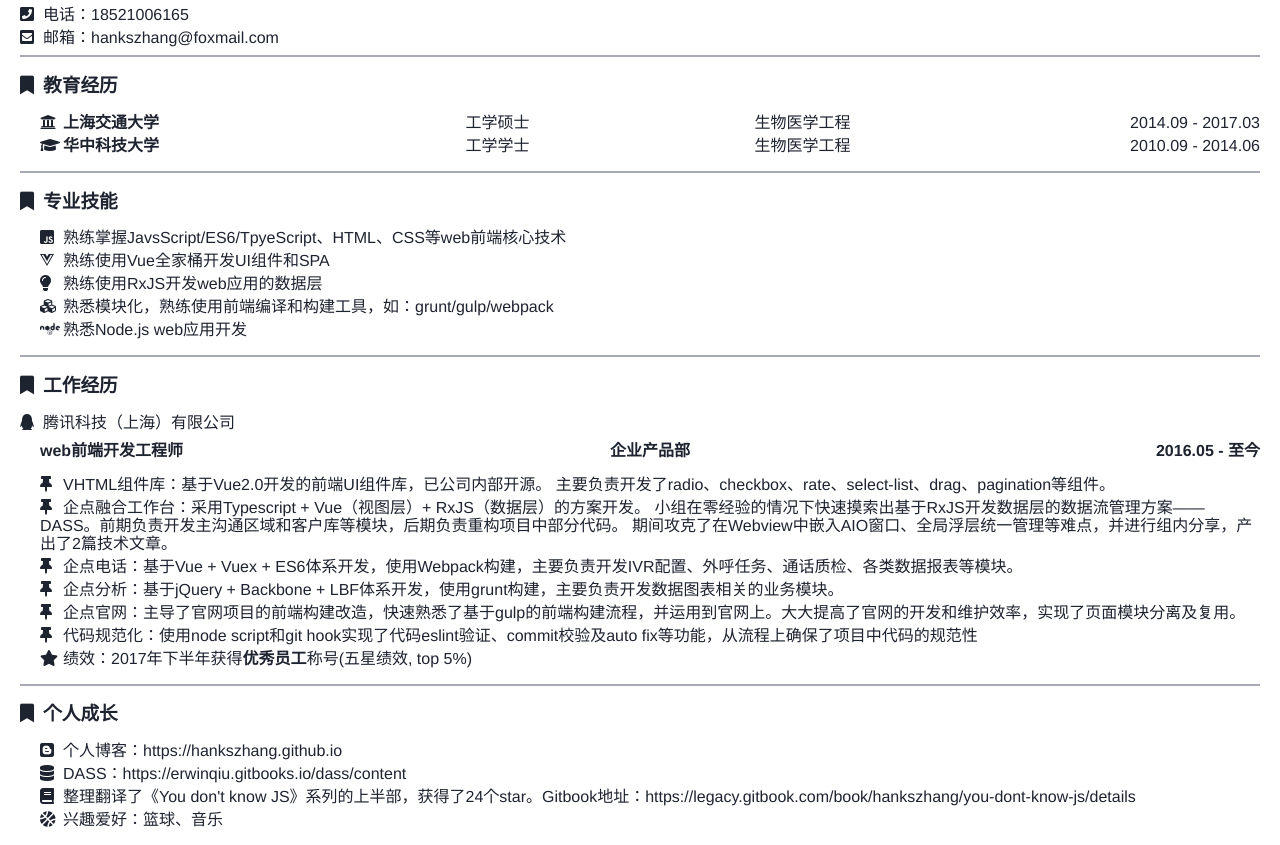
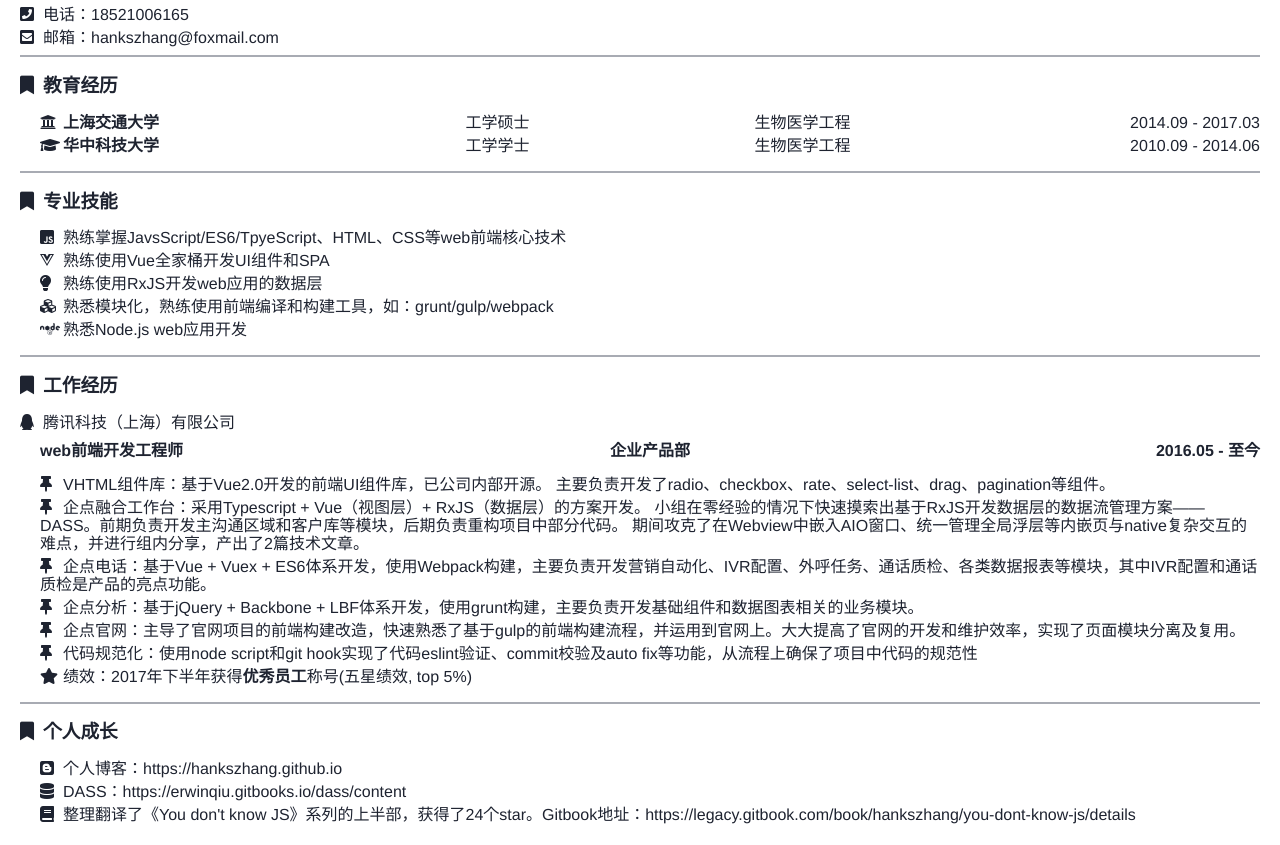
Before and after one commit to Hankszhang/goUp, a plain HTML site: page documents/resume/index.html in a window 1280 px wide. Shown: the part 62-907 px from the top of the page. Drawn offline with Linux system fonts and the light colour scheme.

Commit message:
update resume for toutiao

```diff
--- a/documents/resume/index.html
+++ b/documents/resume/index.html
@@ -107,9 +107,9 @@
     主要负责开发了radio、checkbox、rate、select-list、drag、pagination等组件。</li>
     <li><i class="fas fa-thumbtack"></i>企点融合工作台：采用Typescript + Vue（视图层）+ RxJS（数据层）的方案开发。
     小组在零经验的情况下快速摸索出基于RxJS开发数据层的数据流管理方案——DASS。前期负责开发主沟通区域和客户库等模块，后期负责重构项目中部分代码。
-    期间攻克了在Webview中嵌入AIO窗口、全局浮层统一管理等难点，并进行组内分享，产出了2篇技术文章。</li>
-    <li><i class="fas fa-thumbtack"></i>企点电话：基于Vue + Vuex + ES6体系开发，使用Webpack构建，主要负责开发IVR配置、外呼任务、通话质检、各类数据报表等模块。</li>
-    <li><i class="fas fa-thumbtack"></i>企点分析：基于jQuery + Backbone + LBF体系开发，使用grunt构建，主要负责开发数据图表相关的业务模块。</li>
+    期间攻克了在Webview中嵌入AIO窗口、统一管理全局浮层等内嵌页与native复杂交互的难点，并进行组内分享，产出了2篇技术文章。</li>
+    <li><i class="fas fa-thumbtack"></i>企点电话：基于Vue + Vuex + ES6体系开发，使用Webpack构建，主要负责开发营销自动化、IVR配置、外呼任务、通话质检、各类数据报表等模块，其中IVR配置和通话质检是产品的亮点功能。</li>
+    <li><i class="fas fa-thumbtack"></i>企点分析：基于jQuery + Backbone + LBF体系开发，使用grunt构建，主要负责开发基础组件和数据图表相关的业务模块。</li>
     <li><i class="fas fa-thumbtack"></i>企点官网：主导了官网项目的前端构建改造，快速熟悉了基于gulp的前端构建流程，并运用到官网上。大大提高了官网的开发和维护效率，实现了页面模块分离及复用。</li>
     <li><i class="fas fa-thumbtack"></i>代码规范化：使用node script和git hook实现了代码eslint验证、commit校验及auto fix等功能，从流程上确保了项目中代码的规范性</li>
     <li><i class="fas fa-star"></i>绩效：2017年下半年获得<strong>优秀员工</strong>称号(五星绩效, top 5%)</li>
@@ -120,7 +120,6 @@
     <li><i class="fab fa-blogger"></i>个人博客：https://hankszhang.github.io</li>
     <li><i class="fas fa-database"></i>DASS：https://erwinqiu.gitbooks.io/dass/content</li>
     <li><i class="fas fa-book"></i>整理翻译了《You don&#39;t know JS》系列的上半部，获得了24个star。Gitbook地址：https://legacy.gitbook.com/book/hankszhang/you-dont-know-js/details</li>
-    <li><i class="fas fa-basketball-ball"></i>兴趣爱好：篮球、音乐</li>
   </ul>
 </body>
 
```
Also changed, not shown: 1 other file.
